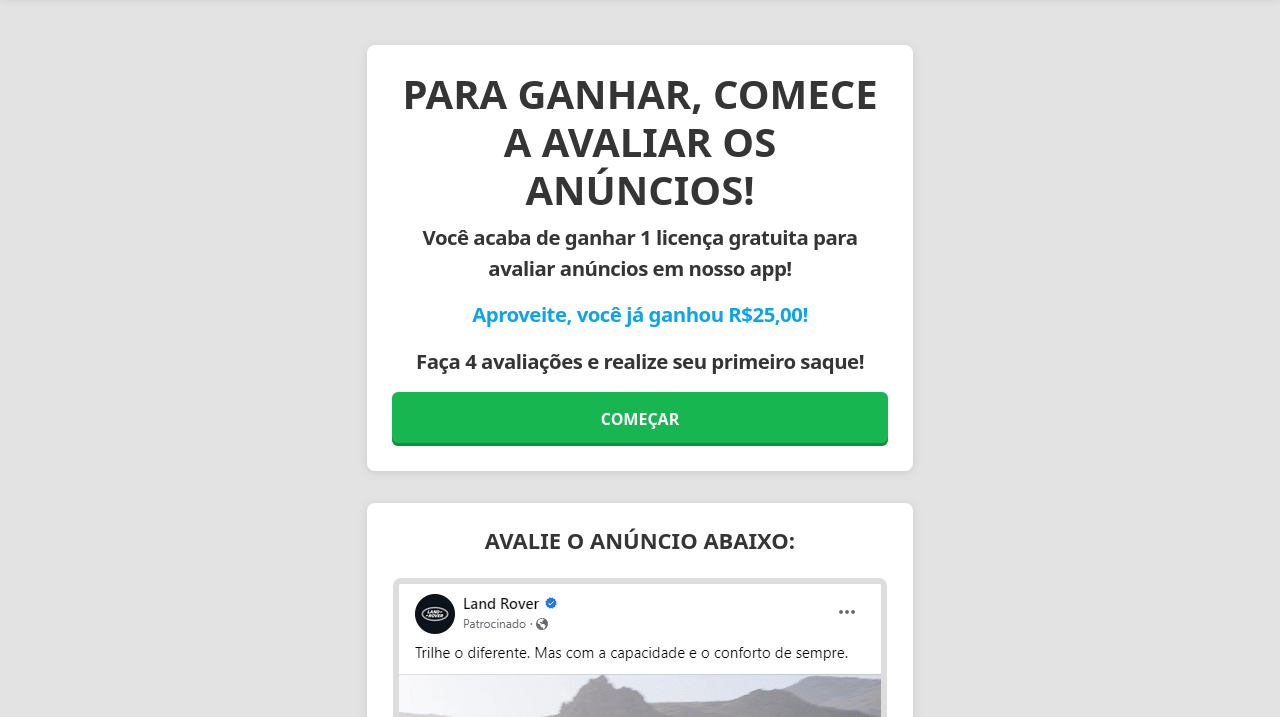
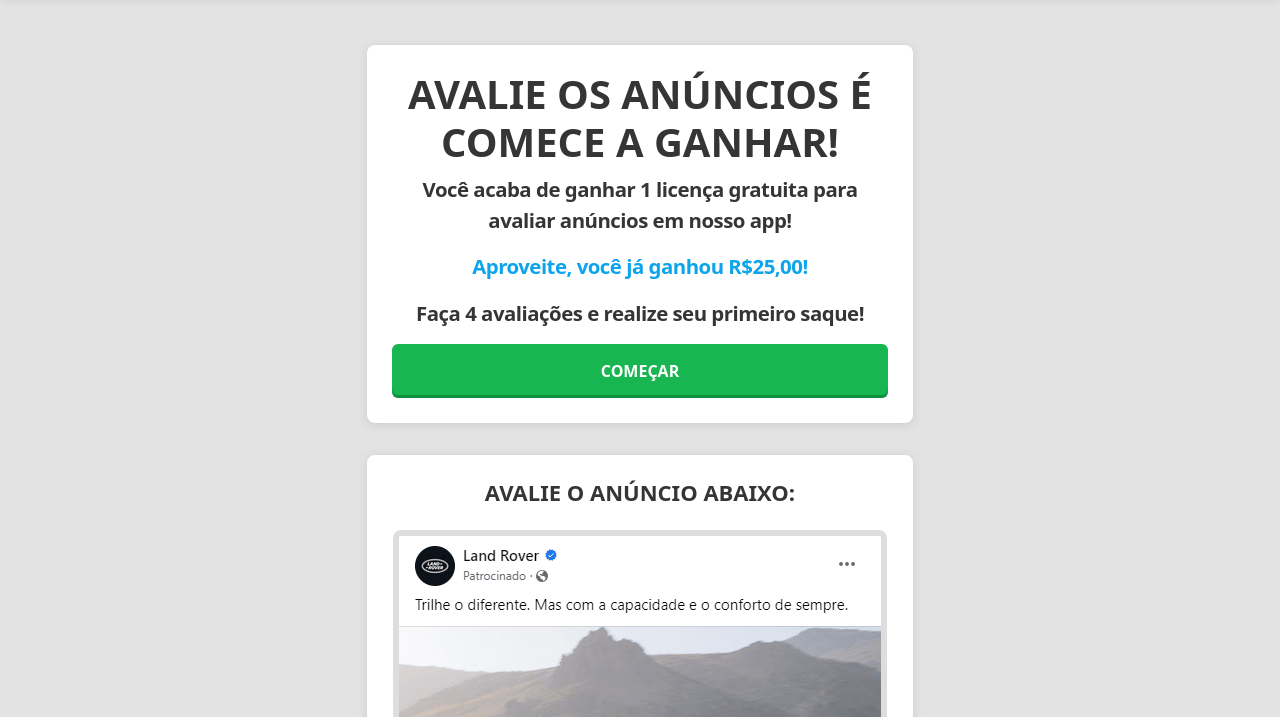
Before and after one commit to FernandoOutlier/vazousecrets, a plain HTML site: page etapa/index.html in a window 1280 px wide. Shown: the part 83-800 px from the top of the page. Drawn offline with nearby package versions, Linux system fonts and the light colour scheme.

Commit message:
Update index.html

```diff
--- a/etapa/index.html
+++ b/etapa/index.html
@@ -54,7 +54,7 @@
             <div class="row">
                 <div class="col-lg-6 offset-lg-3">
                     <div class="alert text-center p-4">
-                        <h1>PARA GANHAR, COMECE A AVALIAR OS ANÚNCIOS!</h1>
+                        <h1>AVALIE OS ANÚNCIOS É COMECE A GANHAR!</h1>
                         <p>Você acaba de ganhar 1 licença gratuita para avaliar anúncios em nosso app!</p>
                         <p><span>Aproveite, você já ganhou R$25,00!</span></p>
                         <p class="mt-3">Faça 4 avaliações e realize seu primeiro saque!</p>
```
